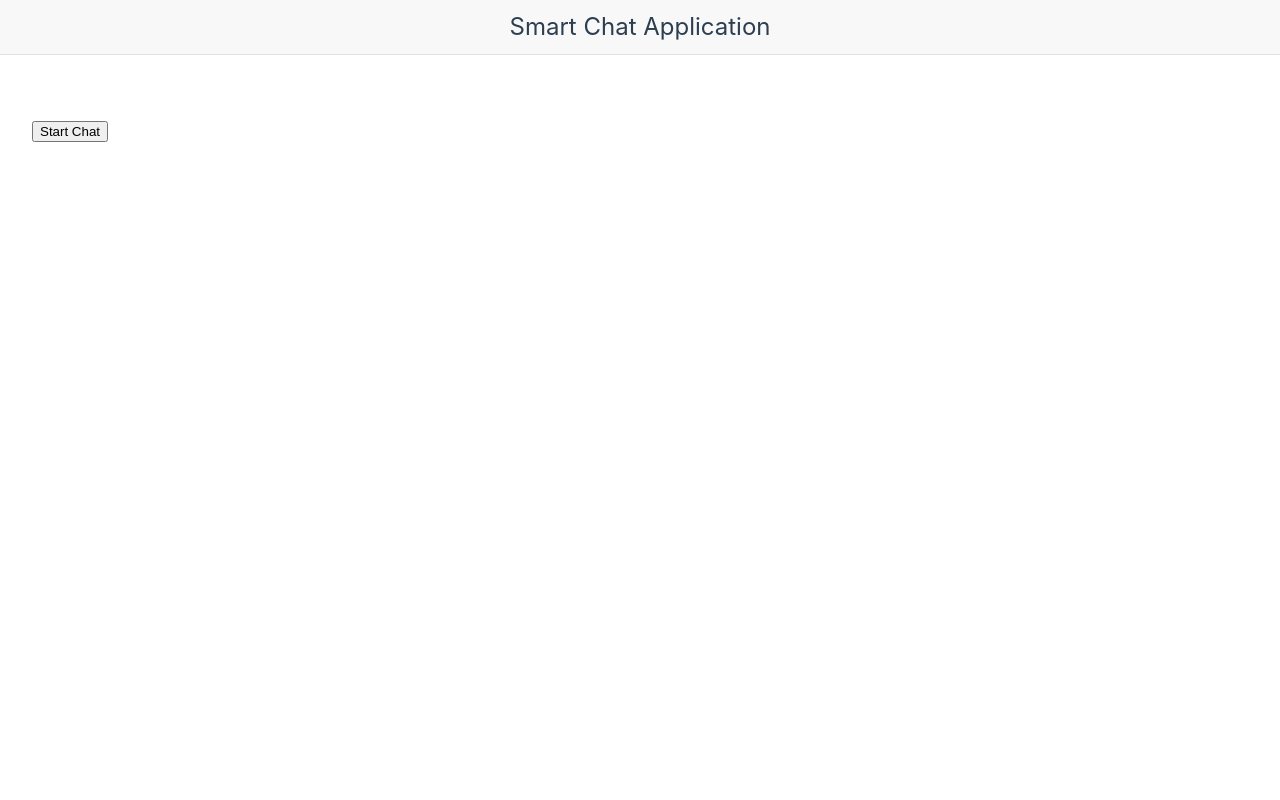
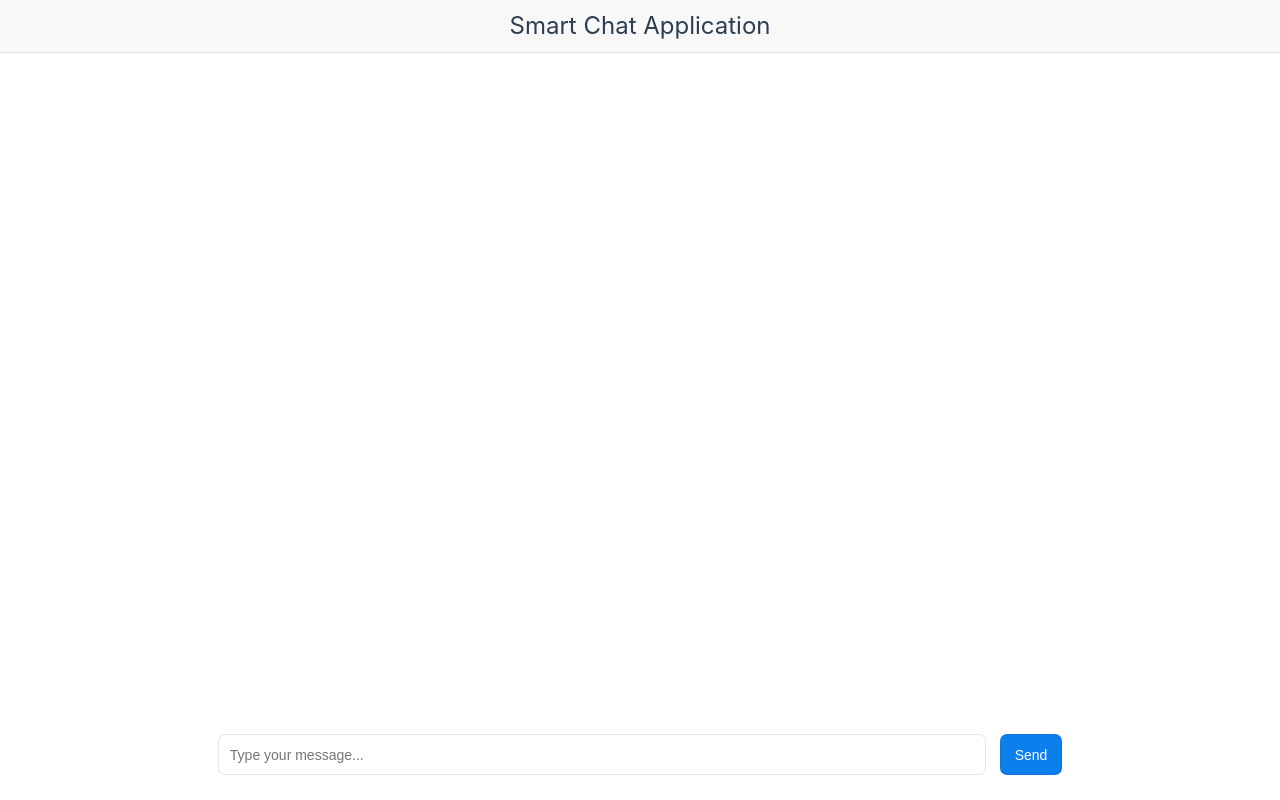
Before and after one commit to mayashavin/vue-forge-smart-chat-app, a Vue app: page / in a window 1280 px wide. Built offline with nearby package versions, Linux system fonts and the light colour scheme.

Commit message:
add: chatinput

```diff
--- a/src/App.vue
+++ b/src/App.vue
@@ -1,5 +1,6 @@
 <script setup lang="js">
 import { ref } from 'vue'
+import ChatInput from './components/ChatInput.vue'
 
 const data = ref('')
 
@@ -13,7 +14,14 @@ const startChat = async () => {
 
 <template>
   <div>
-    <button @click="startChat">Start Chat</button>
-    <p>{{ data }}</p>
+    <div id="messages-container"></div>
+    <chat-input />
   </div>
 </template>
+<style scoped>
+#messages-container {
+  height: calc(100vh - 140px);
+  padding: 2rem;
+  overflow-y: scroll;
+}
+</style>
--- a/src/assets/base.css
+++ b/src/assets/base.css
@@ -33,7 +33,9 @@
   --color-heading: var(--vt-c-text-light-1);
   --color-text: var(--vt-c-text-light-1);
 
-  --color-background-bubble: rgb(60 161 255);
+  --color-background-bubble: rgb(11 127 235);
+  --color-background-bubble-soft: rgb(60 161 255 / 0.8);
+  --color-background-bubble-mute: rgb(60 161 255 / 0.6);
 
   --section-gap: 160px;
 }
@@ -81,8 +83,12 @@ body {
     'Droid Sans',
     'Helvetica Neue',
     sans-serif;
-  font-size: 15px;
+  font-size: 14px;
   text-rendering: optimizeLegibility;
   -webkit-font-smoothing: antialiased;
   -moz-osx-font-smoothing: grayscale;
 }
+
+* {
+  font-size: 14px;
+}
--- a/src/assets/main.css
+++ b/src/assets/main.css
@@ -3,7 +3,6 @@
 #app {
   max-width: 1280px;
   margin: 0 auto;
-  padding: 2rem;
   font-weight: normal;
 }
 
@@ -11,7 +10,6 @@ header {
   display: flex;
   justify-content: center;
   align-items: center;
-  margin-bottom: 2rem;
   font-size: x-large;
   padding-block: 0.5rem;
   border-bottom: 1px solid var(--color-border);
--- /dev/null
+++ b/src/components/ChatInput.vue
@@ -0,0 +1,60 @@
+<template>
+  <div id="chat-input-container">
+    <input
+      v-model="query"
+      @keyup.enter="sendDebounced"
+      placeholder="Type your message..."
+      id="message-input"
+      aria-label="Message input"
+    />
+    <button @click="sendMessage" class="send-btn" :disabled="isSending">Send</button>
+  </div>
+</template>
+<script setup>
+import { useDebounce } from '@vueuse/core'
+import { ref } from 'vue'
+
+const query = ref('')
+const isSending = ref(false)
+
+const sendMessage = () => {
+  isSending.value = true
+  console.log('send message')
+
+  setTimeout(() => {
+    isSending.value = false
+  }, 1000)
+}
+
+const sendDebounced = useDebounce(sendMessage, 1000)
+</script>
+<style scoped>
+#chat-input-container {
+  width: 100%;
+  padding-block: 1.5rem;
+  text-align: center;
+  display: flex;
+  gap: 1rem;
+  justify-content: center;
+}
+#message-input {
+  min-width: 60%;
+  padding: 0.8rem;
+  border-radius: 0.5rem;
+  border: 1px solid var(--color-border);
+}
+.send-btn {
+  padding: 0.5rem 1rem;
+  border-radius: 0.5rem;
+  cursor: pointer;
+  border: 1px solid var(--color-border);
+  background-color: var(--color-background-bubble);
+  color: white;
+}
+
+.send-btn:disabled {
+  background-color: var(--color-border);
+  color: var(--color-text);
+  cursor: not-allowed;
+}
+</style>
```
